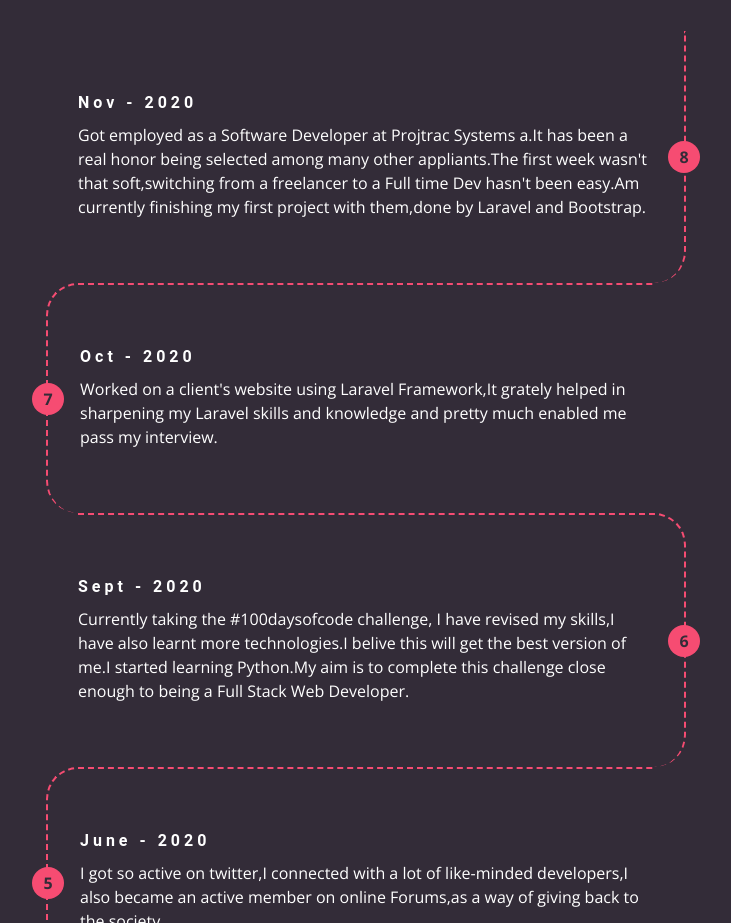
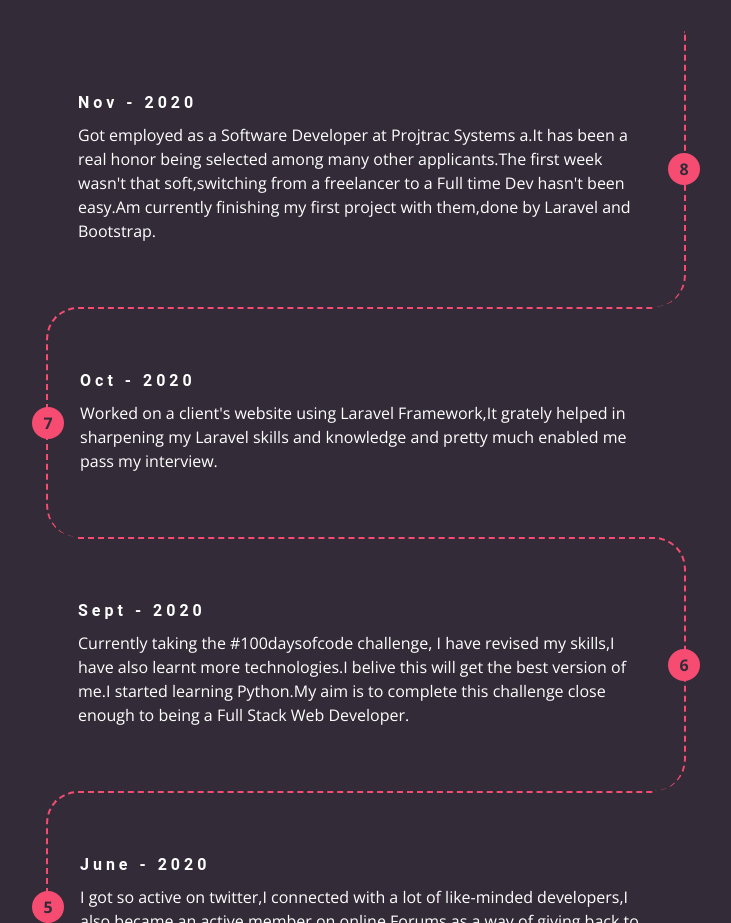
Before and after one commit to AllanMwaura22/allanmwaura.github.io, a plain HTML site: page index.html in a window 1280 px wide. Shown: the part 3360-4283 px from the top of the page, without its empty margins (274-1005 px from the left). Drawn offline with nearby package versions, Linux system fonts and the light colour scheme.

Commit message:
Typo's fixed

```diff
--- a/index.html
+++ b/index.html
@@ -468,7 +468,7 @@
       <article class="timeline-item">
         <h4>Nov - 2020</h4>
         <p>
-          Got employed as a Software Developer at Projtrac Systems a.It has been a real honor being selected among many other appliants.The first week wasn't that soft,switching from a freelancer to a Full time Dev hasn't been easy.Am currently finishing my first project with them,done by Laravel and Bootstrap.
+          Got employed as a Software Developer at Projtrac Systems a.It has been a real honor being selected among many other applicants.The first week wasn't that soft,switching from a freelancer to a Full time Dev hasn't been easy.Am currently finishing my first project with them,done by Laravel and Bootstrap.
         </p>
         <span class="number"> 8 </span>
       </article>
```
